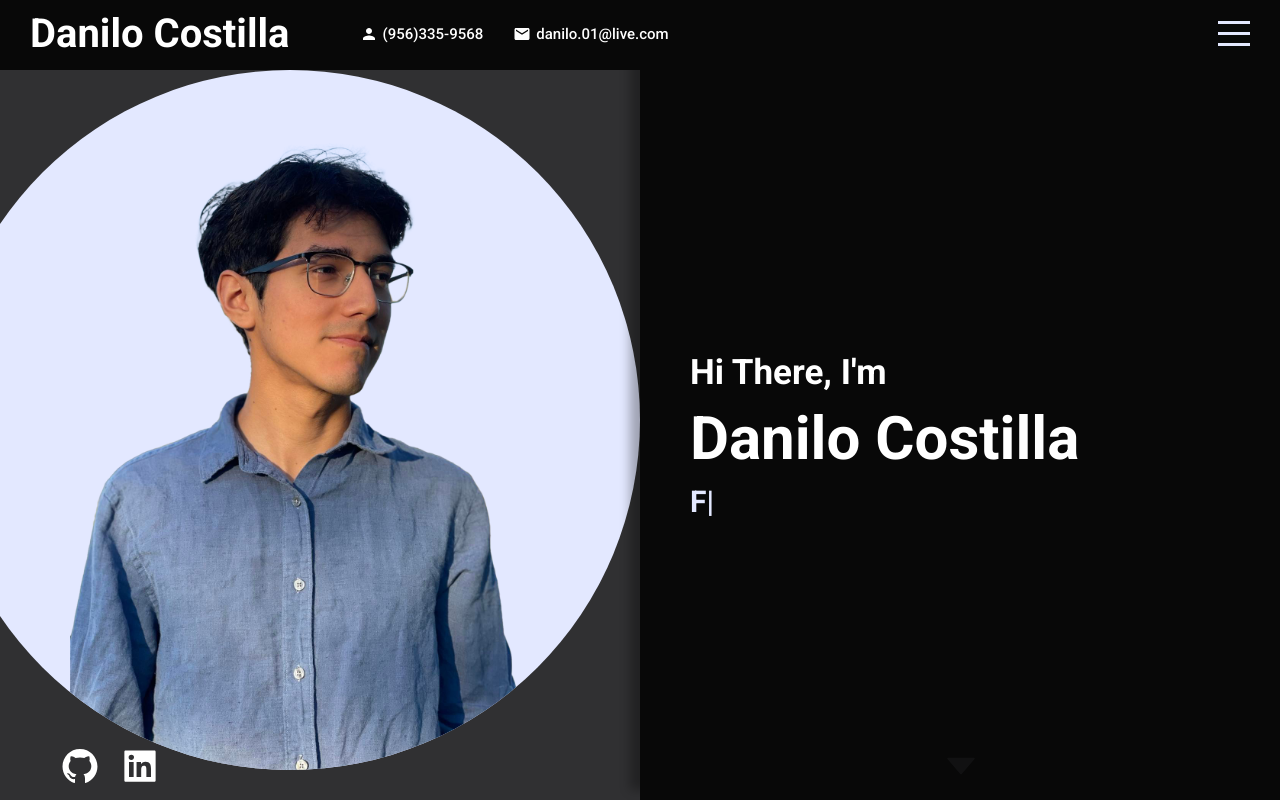
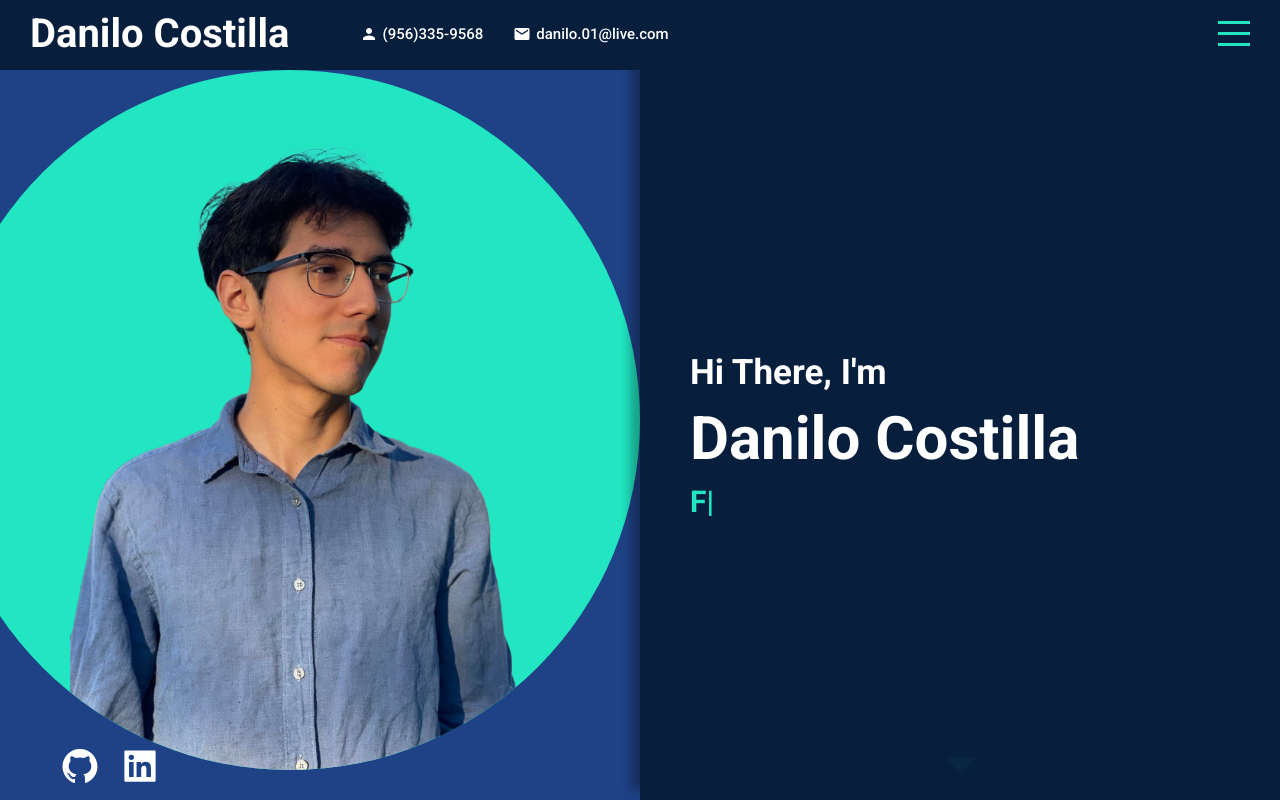
Before and after one commit to danilo-01/portfolio2, a React (Create React App) app: page / in a window 1280 px wide. Built offline with nearby package versions, Linux system fonts and the light colour scheme.

Commit message:
changed to blue color

```diff
--- a/src/global.scss
+++ b/src/global.scss
@@ -1,14 +1,14 @@
 // first color scheme
-// $mainColor: #21e6c1;
-// $secColor: #278ea5;
-// $thiColor: #1f4287;
-// $fourColor: #071e3d;
+$mainColor: #21e6c1;
+$secColor: #278ea5;
+$thiColor: #1f4287;
+$fourColor: #071e3d;
 
 // second scheme (red)
-$mainColor: #e3e8ff;
-$secColor: #dcdbe1;
-$thiColor: #303032;
-$fourColor: #080808;
+// $mainColor: #e3e8ff;
+// $secColor: #dcdbe1;
+// $thiColor: #303032;
+// $fourColor: #080808;
 
 // $mainColor: #dbedf3;
 // $secColor: #00818a;
```
